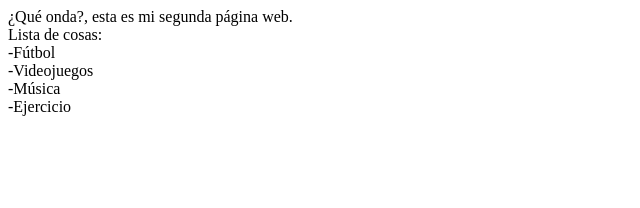
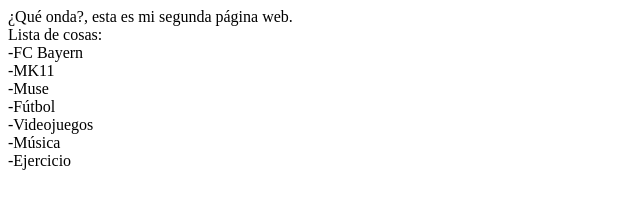
Before and after one commit to BernardoEsteban/cursoweb_bernardoesteban, a plain HTML site: page ejercicio1/index.html in a window 1280 px wide. Shown: the whole page, without its empty margins (0-640 px from the left). Drawn offline with Linux system fonts and the light colour scheme.

Commit message:
Se agregaron datos a la lista

```diff
--- a/ejercicio1/index.html
+++ b/ejercicio1/index.html
@@ -13,6 +13,9 @@
 
     ¿Qué onda?, esta es mi segunda página web.<br>
     Lista de cosas:<br> <!--Salto de línea: br-->
+    -FC Bayern<br>
+    -MK11<br>
+    -Muse<br>
     -Fútbol<br>
     -Videojuegos<br>
     -Música<br>
```
